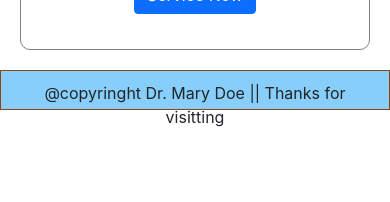
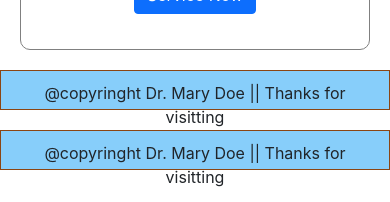
Before and after one commit to Imamhossenjoni/single-doctor, a React (Create React App) app: page / in a window 390 px wide. Shown: the part 4567-4769 px from the top of the page. Before the commit the page ends 4696 px from the top, so only its background shows below. Built offline with nearby package versions, Linux system fonts and the light colour scheme; no server answers.

Commit message:
footer responsive

```diff
--- a/src/Pages/Footer/Footer.css
+++ b/src/Pages/Footer/Footer.css
@@ -1,16 +1,15 @@
-footer{
+.footer{
     background-color: lightskyblue;
     padding: 10px 20px;
     text-align: center;
     margin-top: 20px;
     border: 1px solid saddlebrown;
     height: 40px;
-    width: 100%;
     display: grid;
     grid-template-columns: repeat(1,1fr);
 }
 @media screen and (max-width:568px) {
-    footer{
+    .footer{
         grid-template-columns: repeat(1,1fr);
     }
 }
--- a/src/Pages/Footer/Footer.js
+++ b/src/Pages/Footer/Footer.js
@@ -3,8 +3,8 @@ import './Footer.css'
 
 const Footer = () => {
     return (
-        <div>
-            <footer >
+        <div className='footer'>
+            <footer>
                <p> @copyringht Dr. Mary Doe || Thanks for visitting</p>
             </footer>
         </div>
--- a/src/Pages/Home/Home/Home.js
+++ b/src/Pages/Home/Home/Home.js
@@ -1,13 +1,14 @@
 import React from 'react';
 import Banner from '../Banner/Banner';
 import Services from '../Services/Services';
+import Footer from '../../Footer/Footer';
 
 const Home = () => {
     return (
         <div>
             <Banner></Banner>
             <Services></Services>
-
+            <Footer></Footer>
         </div>
     );
 };
```
